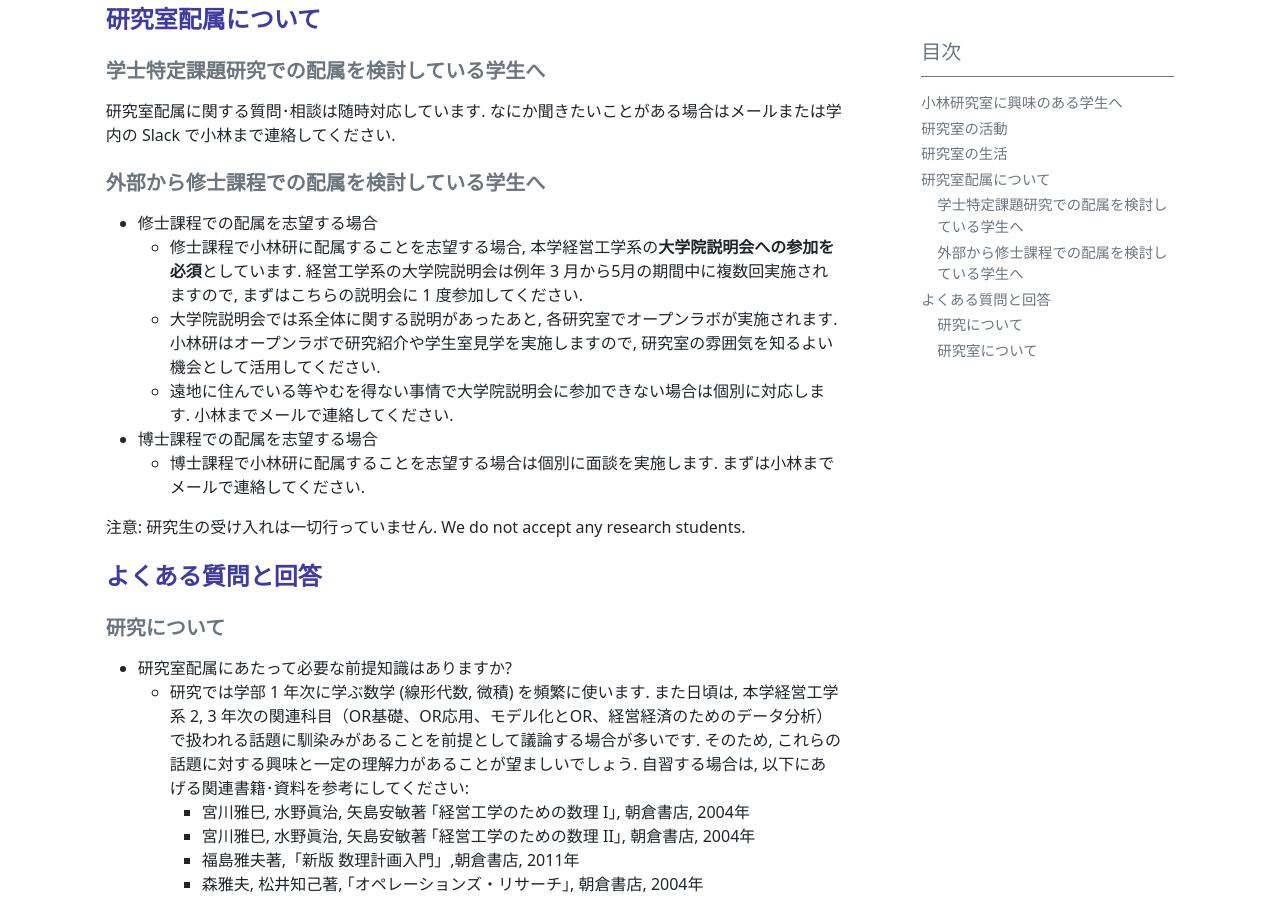
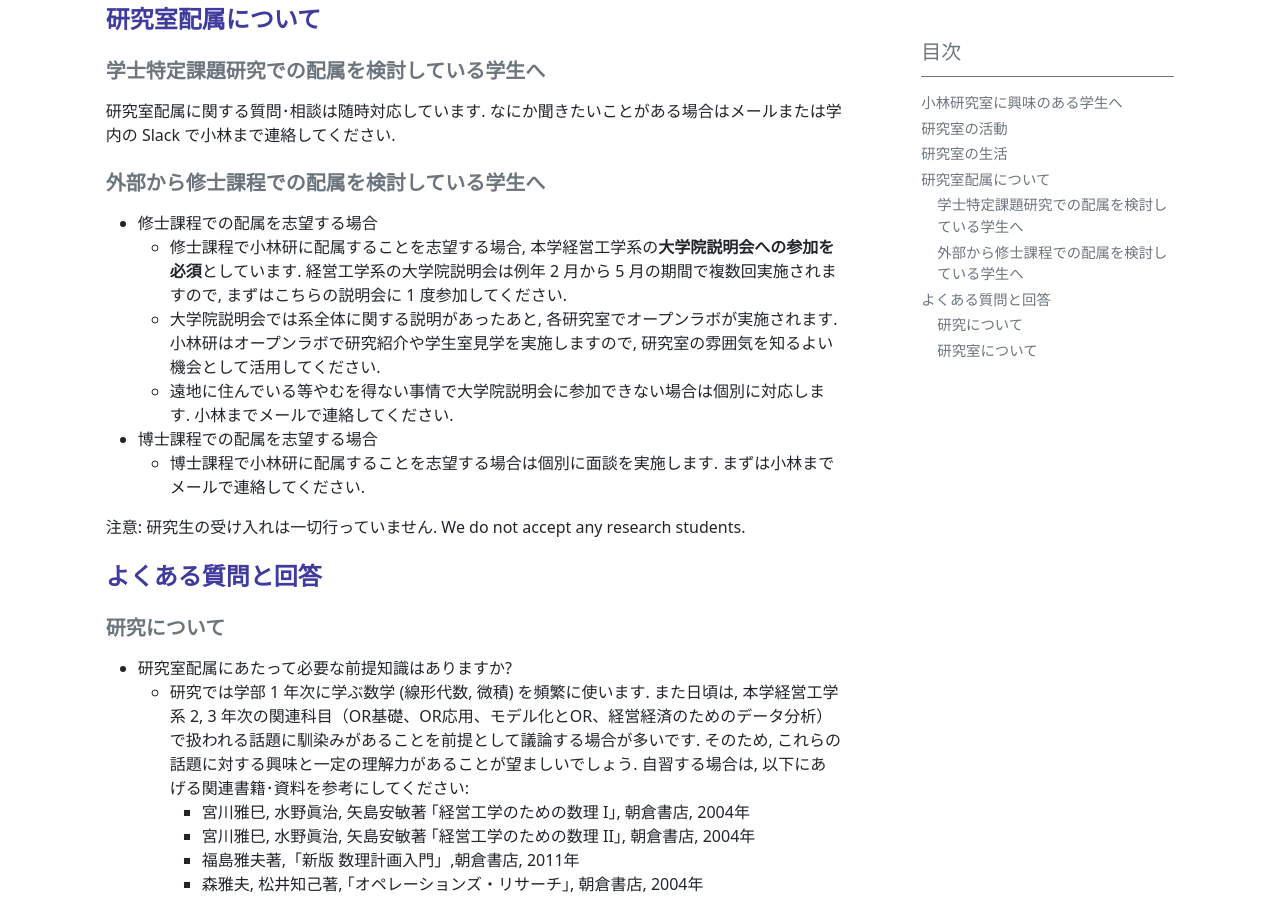
Before and after one commit to isct-koba-lab/isct-koba-lab.github.io, a Jekyll site: the page built from pages/for-students.md, in a window 1280 px wide and 900 px high, scrolled down 1203 px. Built offline with Jekyll 4.4.1, drawn with Linux system fonts in a browser that asks for light colours.

Commit message:
for students

```diff
--- a/pages/for-students.md
+++ b/pages/for-students.md
@@ -47,7 +47,7 @@ toc: true
 ### 外部から修士課程での配属を検討している学生へ
 
 - 修士課程での配属を志望する場合
-  - 修士課程で小林研に配属することを志望する場合, 本学経営工学系の**大学院説明会への参加を必須**としています. 経営工学系の大学院説明会は例年 3 月から5月の期間中に複数回実施されますので, まずはこちらの説明会に 1 度参加してください.
+  - 修士課程で小林研に配属することを志望する場合, 本学経営工学系の**大学院説明会への参加を必須**としています. 経営工学系の大学院説明会は例年 2 月から 5 月の期間で複数回実施されますので, まずはこちらの説明会に 1 度参加してください.
   - 大学院説明会では系全体に関する説明があったあと, 各研究室でオープンラボが実施されます. 小林研はオープンラボで研究紹介や学生室見学を実施しますので, 研究室の雰囲気を知るよい機会として活用してください.
   - 遠地に住んでいる等やむを得ない事情で大学院説明会に参加できない場合は個別に対応します. 小林までメールで連絡してください.
 - 博士課程での配属を志望する場合
```
